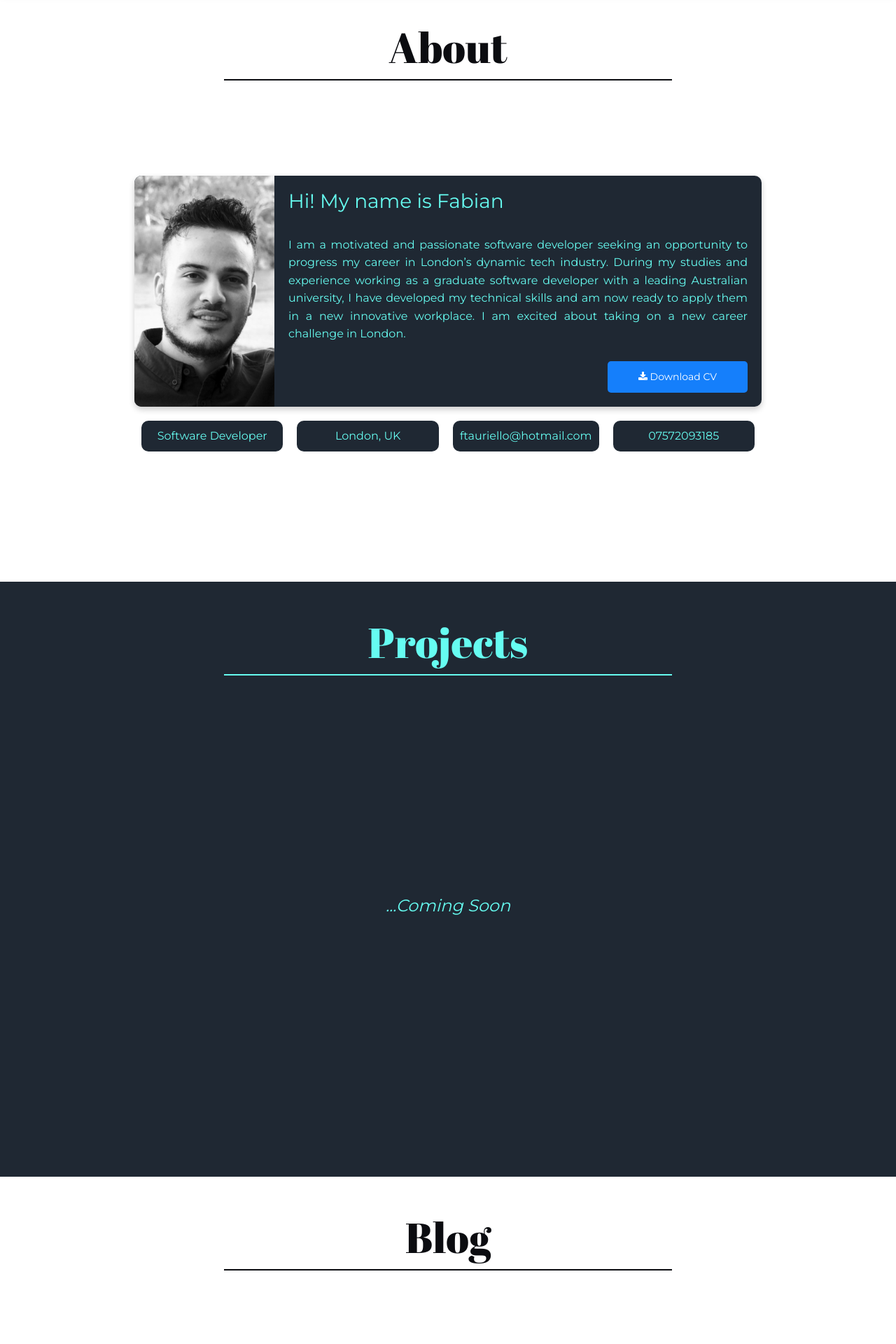
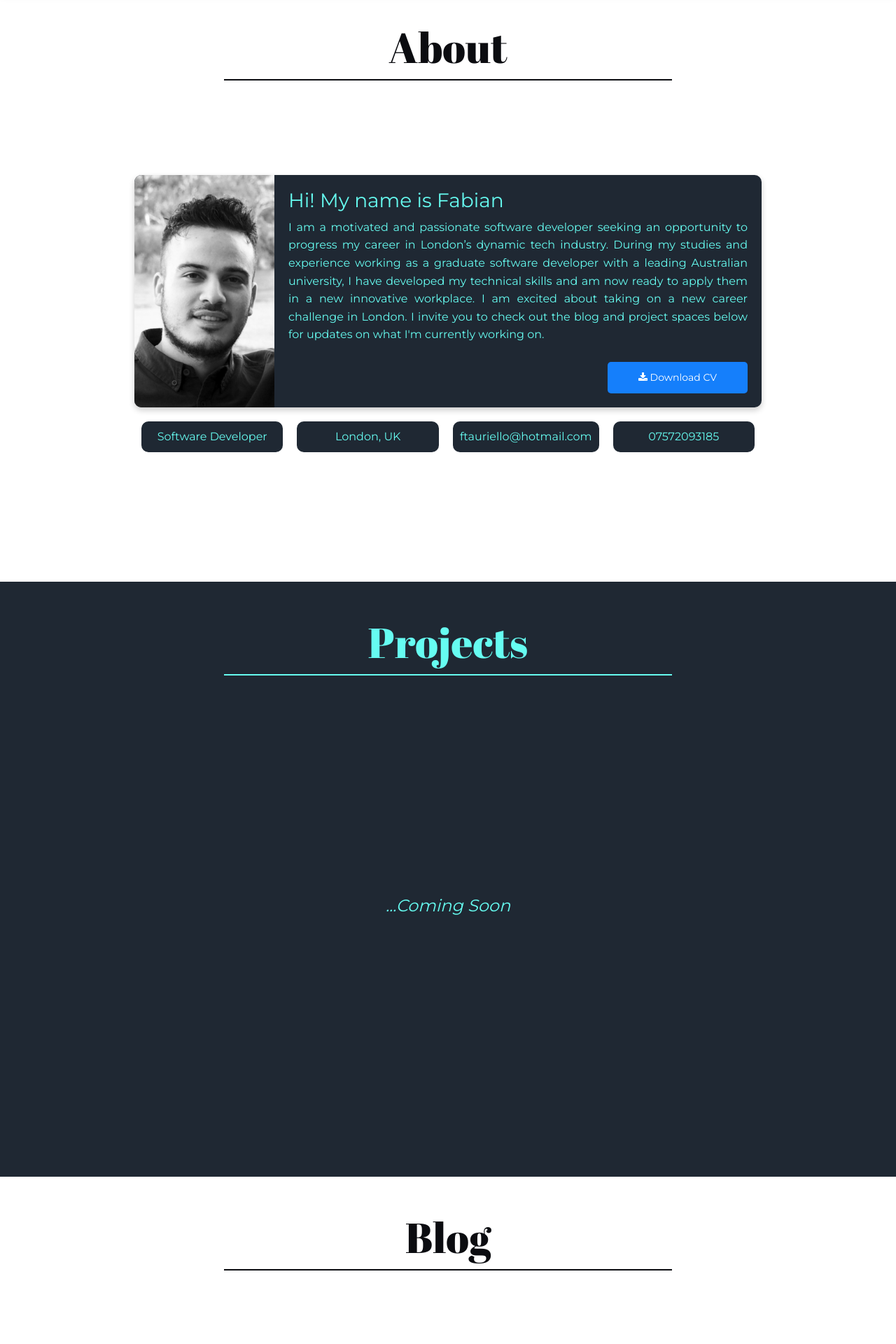
Before and after one commit to FabianTauriello/FabianTauriello.github.io, a Jekyll site: the page built from index.md, in a window 1280 px wide. Shown: the part 969-2889 px from the top of the page at 70% size. Built offline with Jekyll 4.4.1, drawn with Linux system fonts in a browser that asks for light colours; some web fonts are replaced; some of the changed text lies outside the part shown.

Commit message:
Add first post

```diff
--- a/_layouts/default.html
+++ b/_layouts/default.html
@@ -14,7 +14,6 @@
         <link href="https://fonts.googleapis.com/css?family=Ubuntu&display=swap" rel="stylesheet">
         <link rel="stylesheet" href="../css/main.css">
         <meta name="viewport" content="width=device-width, initial-scale=1.0">
-
 </head>
 
 <body>
@@ -35,10 +34,10 @@
                 <!-- NAV BAR -->
                 <ul id="navbar">
                         <div id="navLinks">
-                                <li class="navLink"><a href="#contact-anchor">Contact</a></li>
-                                <li class="navLink"><a href="#blog-anchor">Blog</a></li>
-                                <li class="navLink"><a href="#projects-anchor">Projects</a></li>
-                                <li class="navLink"><a href="#about-anchor">About</a></li>
+                                <li class="navLink"><a href="#contact">Contact</a></li>
+                                <li class="navLink"><a href="#blog">Blog</a></li>
+                                <li class="navLink"><a href="#projects">Projects</a></li>
+                                <li class="navLink"><a href="#about">About</a></li>
                                 <li class="navLink active-nav-link"><a href="#">Home</a></li>
                         </div>
                         <li id="navIcon" onclick="toggleNavLinks()" class="navIcon"><a href="javascript:void(0);"><i
@@ -46,19 +45,19 @@
 
                 </ul>
                 <div id="mobileNavLinks">
-                        <li><a href="#about-anchor" onclick="toggleNavLinks()">About</a></li>
-                        <li><a href="#projects-anchor" onclick="toggleNavLinks()">Projects</a></li>
+                        <li><a href="#about" onclick="toggleNavLinks()">About</a></li>
+                        <li><a href="#projects" onclick="toggleNavLinks()">Projects</a></li>
                         <hr>
-                        <li><a href="#blog-anchor" onclick="toggleNavLinks()">Blog</a></li>
+                        <li><a href="#blog" onclick="toggleNavLinks()">Blog</a></li>
                         <hr>
-                        <li><a href="#contact-anchor" onclick="toggleNavLinks()">Contact</a></li>
+                        <li><a href="#contact" onclick="toggleNavLinks()">Contact</a></li>
                         <hr>
                 </div>
                 <!-- NAV BAR END -->
 
                 <!-- ABOUT SECTION -->
-                <div id="about-anchor"></div>
-                <section id="about" class="">
+                <div id="about"></div>
+                <section class="">
                         <h1 class="page-section-heading blk">About</h1>
                         <hr class="section-hr blk" data-aos="zoom-in">
                         <div id="about-main-content-container" class="">
@@ -67,7 +66,7 @@
                                         <div id="about-para-flex-container" class="light-blue">
                                                 <div id="about-para-text" class="">
                                                         <h3>Hi! My name is Fabian</h3>
-                                                        <br>
+                                                        <!-- <br> -->
                                                         <p id="profile-description" class="">
                                                                 I am a motivated and passionate software
                                                                 developer seeking an opportunity to
@@ -82,7 +81,9 @@
                                                                 ready to apply them in a new
                                                                 innovative workplace. I am excited about
                                                                 taking on a new career challenge in
-                                                                London.
+                                                                London. I invite you to check out the
+                                                                blog and project spaces below for updates
+                                                                on what I'm currently working on.
                                                         </p>
                                                 </div>
                                                 <a id="download-CV-button" class="primary-button"
@@ -112,8 +113,8 @@
                 <!-- ABOUT SECTION END -->
 
                 <!-- PROJECTS SECTION -->
-                <div id="projects-anchor"></div>
-                <section id="projects" class="">
+                <div id="projects"></div>
+                <section id="projects-section" class="">
                         <h1 class="page-section-heading light-blue">Projects</h1>
                         <hr class="section-hr light-blue" data-aos="zoom-in">
                         <div id="projects-main-content-container" class="light-blue">
@@ -123,8 +124,8 @@
                 <!-- PROJECTS SECTION END -->
 
                 <!-- BLOG SECTION -->
-                <div id="blog-anchor"></div>
-                <section id="blog" class="">
+                <div id="blog"></div>
+                <section class="">
                         <h1 class="page-section-heading blk">Blog</h1>
                         <hr class="section-hr blk" data-aos="zoom-in">
                         <div id="blog-main-content-container" class="">
@@ -132,36 +133,36 @@
                                 {% for post in site.posts limit: 3 %}
                                 {% if forloop.index == 1 %}
                                 <div class="blog-card border" data-aos="fade-up">
-                                        <img src="../images/download.svg" alt="Blog post image">
-                                        <div class="blog-post-container border">
+                                        <img class="blog-thumb-img" src="../images/welcome.jpg" alt="Blog post image">
+                                        <div class="blog-post-container">
                                                 <a href="{{ post.url }}">
                                                         <h5>{{ post.title }}</h5>
                                                 </a>
-                                                <p>{{ post.excerpt }}</p>
-                                                <span>date</span>
+                                                <p>{{ post.excerpt | truncate: 90 }}</p>
+                                                <span>{{ post.date | date_to_string }}</span>
                                         </div>
                                 </div>
                                 {% elsif forloop.index == 2 %}
-                                <div class="blog-card border" data-aos="fade-up"></span>
-                                        <img src="../images/download.svg" alt="Blog post image">
-                                        <div class="blog-post-container border">
-                                                <!-- <a href="{{ post.url }}"> -->
-                                                        <a href="#">
+                                <div class="blog-card border" data-aos="fade-up">
+                                        <img class="blog-thumb-img" src="../images/download.svg" alt="Blog post image">
+                                        <div class="blog-post-container">
+                                                <a href="{{ post.url }}">
+                                                        <!-- <a href="#"> -->
                                                         <h5>{{ post.title }}</h5>
                                                 </a>
-                                                <p>{{ post.excerpt }}</p>
-                                                <span>date</span>
+                                                <p>{{ post.excerpt | truncate: 90 }}</p>
+                                                <span>{{ post.date | date_to_string }}</span>
                                         </div>
                                 </div>
                                 {% else %}
                                 <div class="blog-card border" data-aos="fade-up">
-                                        <img src="../images/download.svg" alt="Blog post image">
-                                        <div class="blog-post-container border">
+                                        <img class="blog-thumb-img" src="../images/download.svg" alt="Blog post image">
+                                        <div class="blog-post-container">
                                                 <a href="{{ post.url }}">
                                                         <h5>{{ post.title }}</h5>
                                                 </a>
-                                                <p>{{ post.excerpt }}</p>
-                                                <span>date</span>
+                                                <p>{{ post.excerpt | truncate: 90 }}</p>
+                                                <span>{{ post.date | date_to_string }}</span>
                                         </div>
                                 </div>
                                 {% endif %}
@@ -171,8 +172,8 @@
                 <!-- BLOG SECTION END -->
 
                 <!-- CONTACT SECTION -->
-                <div id="contact-anchor"></div>
-                <section id="contact" class="">
+                <div id="contact"></div>
+                <section id="contact-section" class="">
                         <h1 class="page-section-heading light-blue">Contact</h1>
                         <hr class="section-hr light-blue" data-aos="zoom-in">
                         <div id="contact-main-content-container" class="">
--- a/css/main.css
+++ b/css/main.css
@@ -38,7 +38,7 @@
     text-decoration: none !important;
 }
 
-#about-anchor, #projects-anchor, #blog-anchor, #contact-anchor {
+#about, #projects, #blog, #contact {
     visibility: visible;
     display: block;
     height: 0px;
@@ -155,6 +155,20 @@
     100% {
         left: 0;
         width: 100%;
+    }
+}
+
+.blinking-cursor {
+    animation: 1s blink step-end infinite;
+    font-weight: bold;
+}
+
+@keyframes blink {
+    from, to {
+        color: transparent;
+    }
+    50% {
+        color: black;
     }
 }
 
@@ -322,7 +336,7 @@
 
 /**************************************************************************************************************************/
 
-#projects {
+#projects-section {
     overflow: auto;
     background-color: #1F2833;
 }
@@ -386,13 +400,17 @@
     box-shadow: 0 8px 16px 0 rgba(0, 0, 0, 0.2);
 }
 
+.blog-thumb-img {
+    width: 286px;
+}
+
 /**************************************************************************************************************************/
 
 /* CONTACT SECTION */
 
 /**************************************************************************************************************************/
 
-#contact {
+#contact-section {
     overflow: auto;
     background-color: #1F2833;
 }
@@ -538,6 +556,9 @@
         width: 85%;
         align-items: center;
     }
+    #contact-main-content-container {
+        /* padding: 30px 0; */
+    }
 }
 
 /**************************************************************************************************************************/
--- a/js/main.js
+++ b/js/main.js
@@ -12,7 +12,7 @@
 // Set up home page title divs
 const message = [
     ['H', 'E', 'L', 'L', 'O', ':)'],
-    ['T', 'H', 'A', 'N', 'K', 'S', '_', 'F', 'O', 'R', '_', 'S', 'T', 'O', 'P', 'P', 'I', 'N', 'G', '_', 'B', 'Y']
+    ['T', 'H', 'A', 'N', 'K', 'S', '_', 'F', 'O', 'R', '_', 'V', 'I', 'S', 'I', 'T', 'I', 'N', 'G']
 ];
 let animationDelay = .7;
 for (let i = 0; i < message.length; i++) {
@@ -39,21 +39,12 @@
         // append new element to document
         parentRow.appendChild(wrapperDiv);
 
-        // console.log(newElement);
     }
 }
 
-
-//-EVENTS AND FUNCTIONS--------------------------------------------------------------------------------------------------------
-
-
-window.onscroll = function () {
-
-};
-window.onload = function () {
-    // console.log(message[0][0]);
-
-};
+// const cursor = document.getElementById('home-msg-second-row').lastElementChild;
+// cursor.classList.add('blinking-cursor');
+// cursor.firstChild.style
 
 // Change the current active navbar link
 function changeActiveNavbarLink() {
```
Also changed, not shown: _layouts/post.html (+33 -18 lines), _posts/general/2019-04-14-welcome.markdown (+13 -7 lines), css/post.css (+134 -0 lines), images/welcome.jpg (added), 3 other files.
